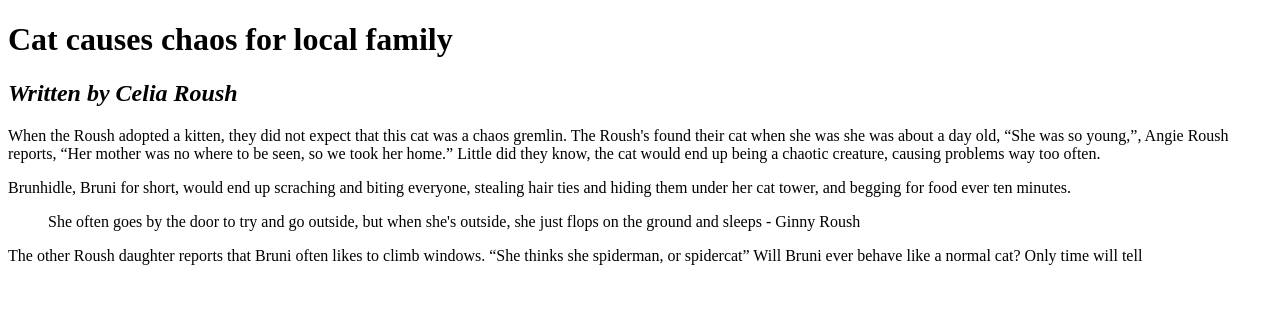
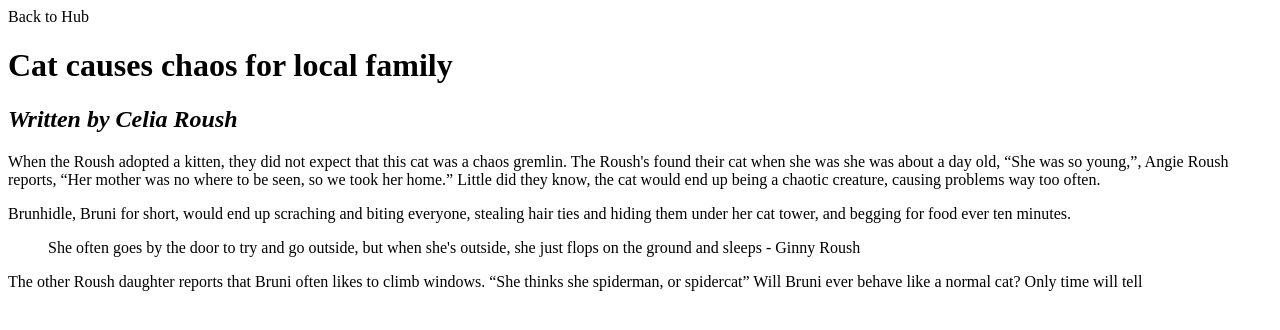
Before and after one commit to NerdySpaceDragon/NerdySpaceDragon.github.io, a plain HTML site: page news.html in a window 1280 px wide. Drawn offline with Linux system fonts and the light colour scheme.

Commit message:
added back link

```diff
--- a/news.html
+++ b/news.html
@@ -12,6 +12,7 @@
         that cause an abnormal amount of chaos">
     </head>
     <body>
+        <a herf="index.html">Back to Hub</a>
         <h1>Cat causes chaos for local family</h1>
         <h2><em>Written by Celia Roush</em></h2>
         <p>When the Roush adopted a kitten, they did not expect that
```
